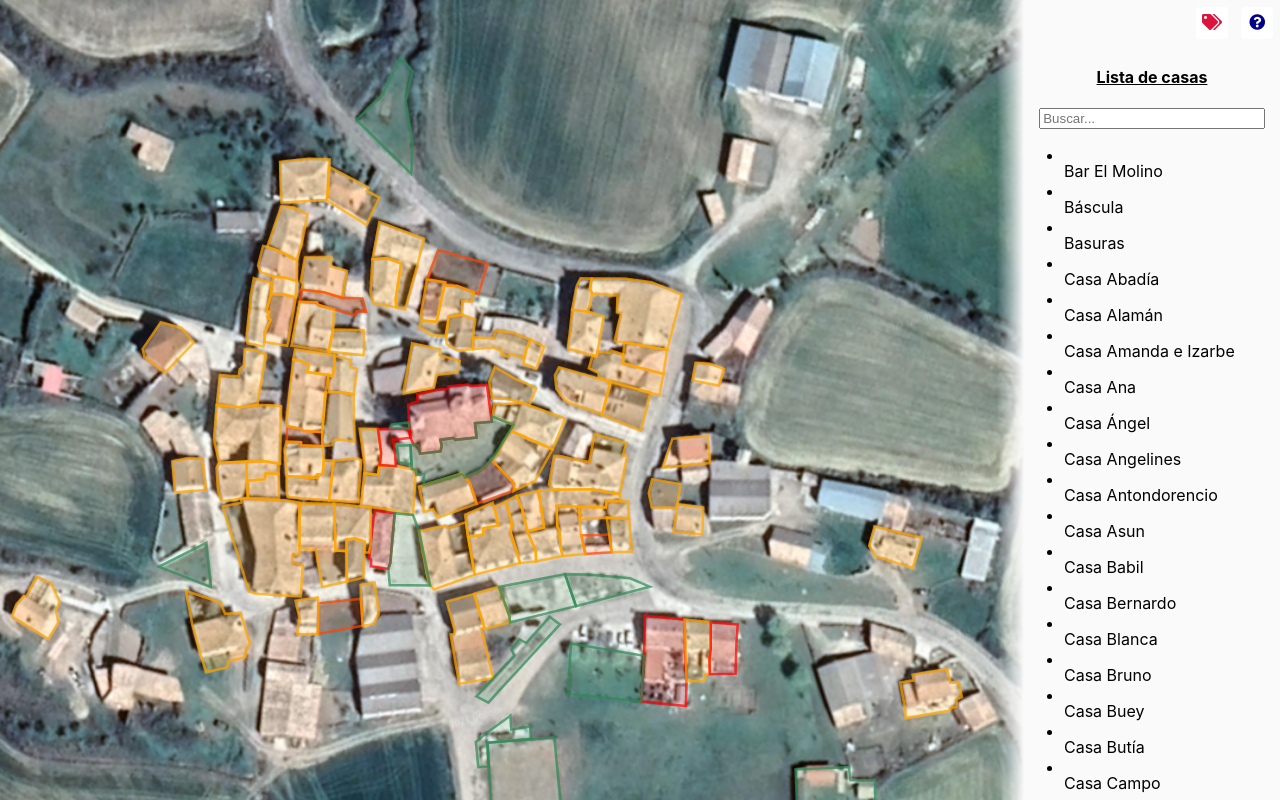
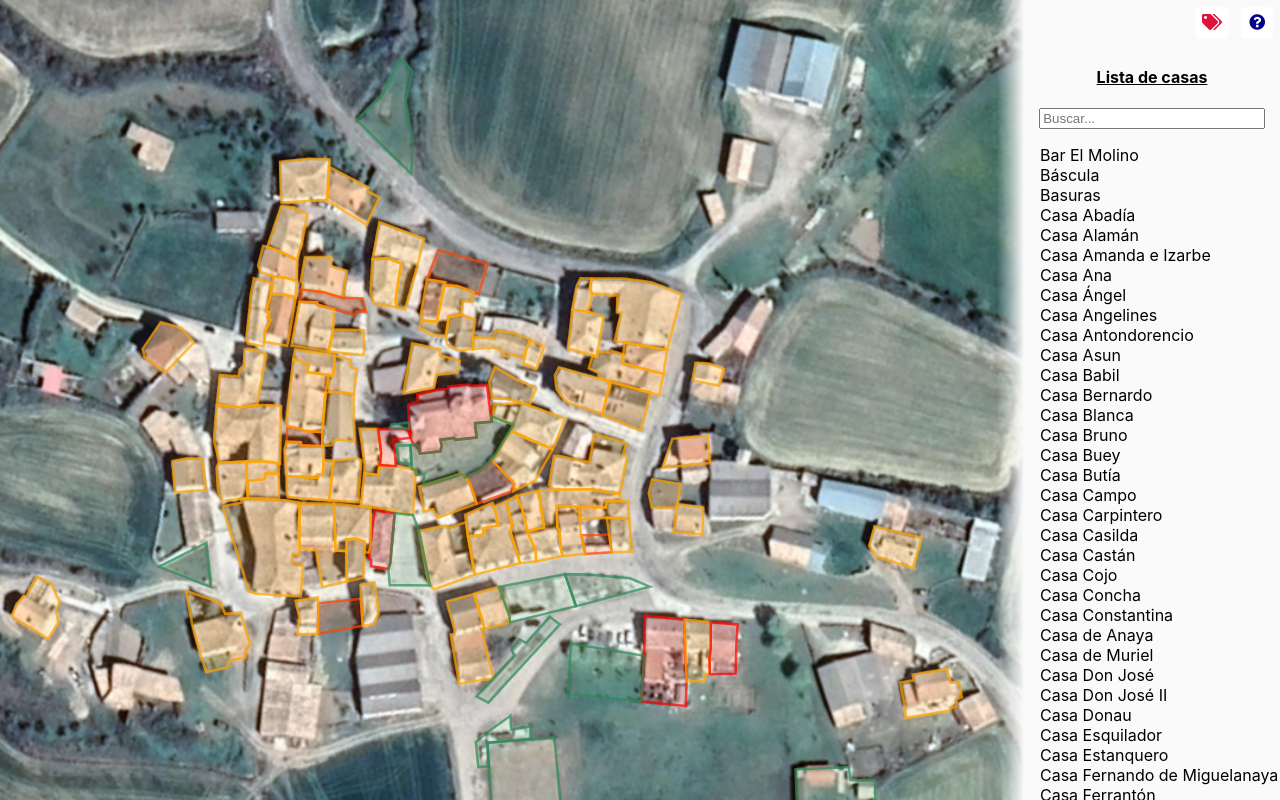
Before and after one commit to roberlarues/larues-casas, a React (Create React App) app: page / in a window 1280 px wide. Shown: the top 800 px of the page. Built offline with nearby package versions, Linux system fonts and the light colour scheme.

Commit message:
Corrección listas y menús

```diff
--- a/src/components/Help.tsx
+++ b/src/components/Help.tsx
@@ -7,14 +7,14 @@ export function Help() {
         <p className='only-pc'>Mueve el cursor sobre las casas y zonas para ver su nombre. Haz click para ver imágenes e información adicional</p>
         <p className='only-mobile'>Toca las casas y zonas para ver el nombre, imágenes e información adicional.</p>
 
+        <h4>Zoom</h4>
+        <p className='only-pc'>Puedes girar la ruleta del ratón para agrandar el mapa. Pulsa la misma ruleta para desplazarte sobre el mapa.</p>
+        <p className='only-mobile'>Puedes realizar el gesto de ampliar con 2 dedos para agrandar el mapa. Puedes moverte por el mapa desplazando 2 dedos sobre él.</p>
+
         <div className="help-side-menu">
             <h4>Menú lateral</h4>
             <p>Toca el botón <i className="fas fa-bars"/> para abrir el botón lateral. Toca el botón <i className="fas fa-times"/> para cerrarlo.</p>
         </div>
-
-        <h4>Zoom</h4>
-        <p className='only-pc'>Puedes girar la ruleta del ratón para agrandar el mapa. Pulsa la misma ruleta para desplazarte sobre el mapa.</p>
-        <p className='only-mobile'>Puedes realizar el gesto de ampliar con 2 dedos para agrandar el mapa. Puedes moverte por el mapa desplazando 2 dedos sobre él.</p>
 
         <h4>Leyenda</h4>
         <p>Puedes activar o desactivar los elementos del mapa desde la leyenda del menú lateral.</p>
--- a/src/components/HouseList.css
+++ b/src/components/HouseList.css
@@ -39,13 +39,13 @@ h4 {
     text-decoration: underline;
 }
 
-/*ul {*/
-/*    height: 0;*/
-/*    flex-grow: 1;*/
-/*    overflow-y: auto;*/
-/*    list-style: none;*/
-/*    padding-left: 1em;*/
-/*}*/
+.HouseList ul {
+    height: 0;
+    flex-grow: 1;
+    overflow-y: auto;
+    list-style: none;
+    padding-left: 1em;
+}
 
 input {
     width: 85%;
--- a/src/components/HouseList.tsx
+++ b/src/components/HouseList.tsx
@@ -23,7 +23,7 @@ export function HouseList({ houseList, openModal }) {
             <h4>Lista de casas</h4>
             <input type="text" placeholder="Buscar..." onInput={handleOnInput}/>
             {filteredList.length > 0 ?
-                <ul>
+                <ul className="house-list">
                     {filteredList.map((house: House) => <HouseListItem house={house} key={house.id} openModal={openModal}/>)}
                 </ul>
                 : <span className="no-result">No hay resultados</span>
--- a/src/components/LaruesMap.tsx
+++ b/src/components/LaruesMap.tsx
@@ -16,12 +16,12 @@ const viewboxH = 199.23126;
 export function LaruesMap({ createHouseList, openModal }) {
 
     const getHousesData= async () => {
-        const housesData = await fetch('data/houses.json', fetchOptions)
+        const housesData = await fetch('data/houses.json?version=1', fetchOptions)
         return housesData.json();
     }
 
     const getConfigData= async () => {
-        const configData = await fetch('data/config.json', fetchOptions);
+        const configData = await fetch('data/config.json?version=1', fetchOptions);
         return configData.json();
     }
 
@@ -63,7 +63,7 @@ export function LaruesMap({ createHouseList, openModal }) {
 
     return (
         <Fragment>
-            <object ref={mapRef} data={process.env.PUBLIC_URL + '/images/casas.svg'} onLoad={onSvgLoaded}
+            <object ref={mapRef} data={process.env.PUBLIC_URL + '/images/casas.svg?version=1'} onLoad={onSvgLoaded}
                     width="100%" height="100%" data-iframe-height>Mapa de casas</object>
         </Fragment >
     );
```
